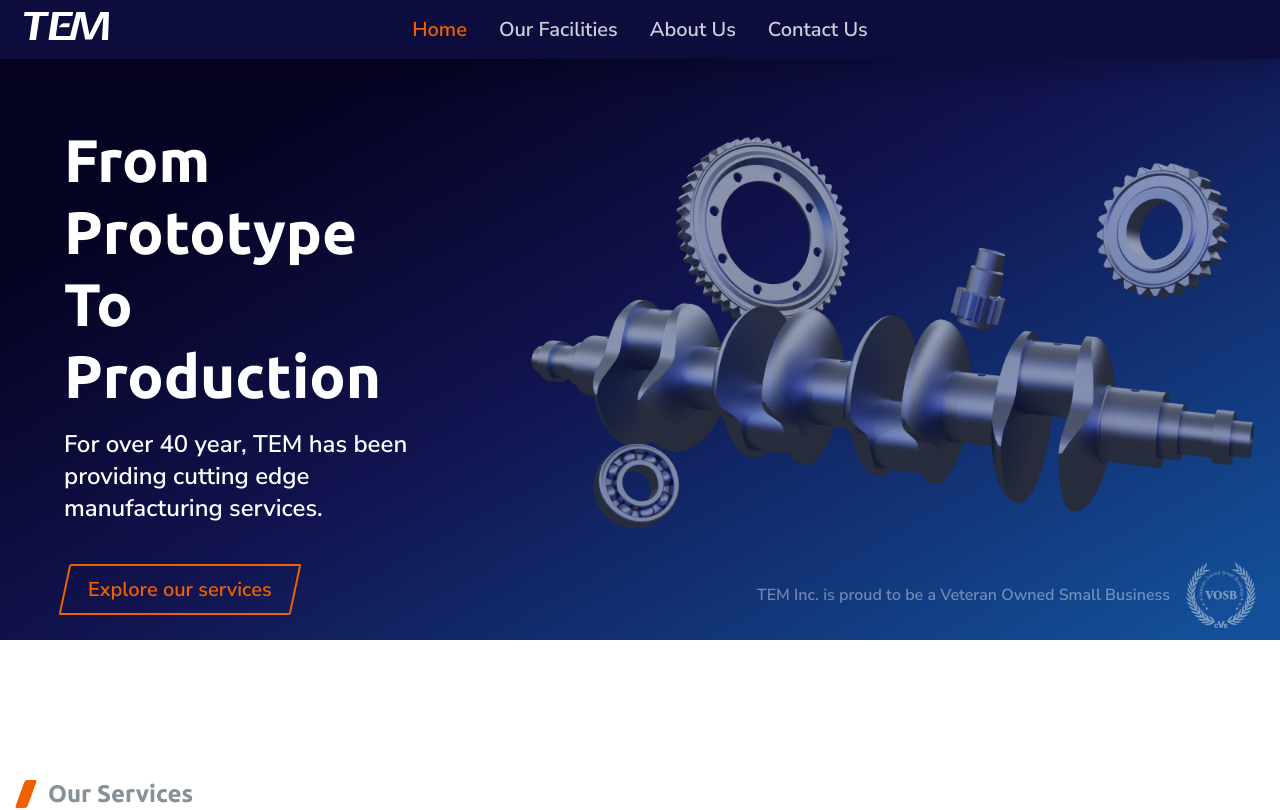
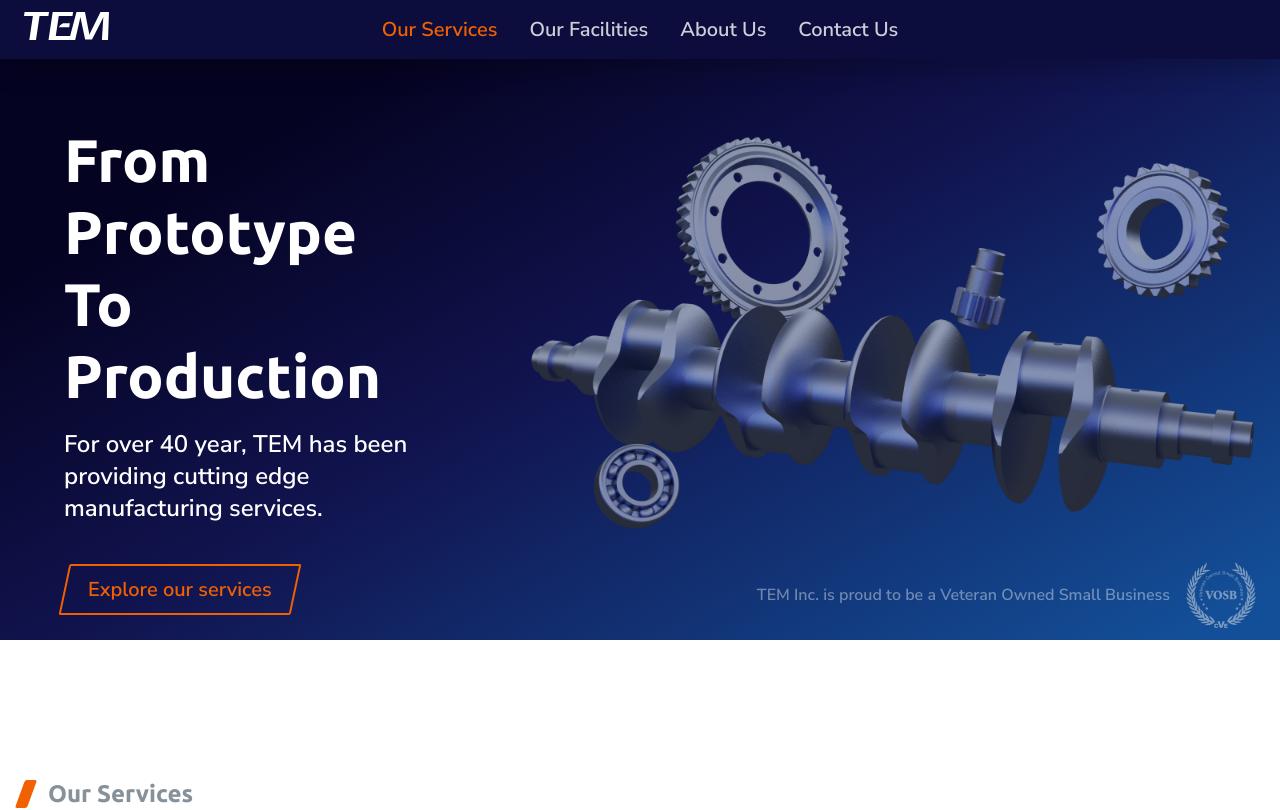
Before and after one commit to jonnygirvan/tem-site, a Vue app: page / in a window 1280 px wide. Shown: the top 810 px of the page. Built offline with nearby package versions, Linux system fonts and the light colour scheme.

Commit message:
changed navigation label for home

```diff
--- a/src/App.vue
+++ b/src/App.vue
@@ -2,7 +2,7 @@
   <div id="app">
     <img src="/img/logo.svg" alt="TEM Logo" id="logo">
     <div id="nav">
-      <router-link to="/">Home</router-link>
+      <router-link to="/">Our Services</router-link>
       <router-link to="/about">Our Facilities</router-link>
       <router-link to="/about">About Us</router-link>
       <router-link to="/about">Contact Us</router-link>
```
